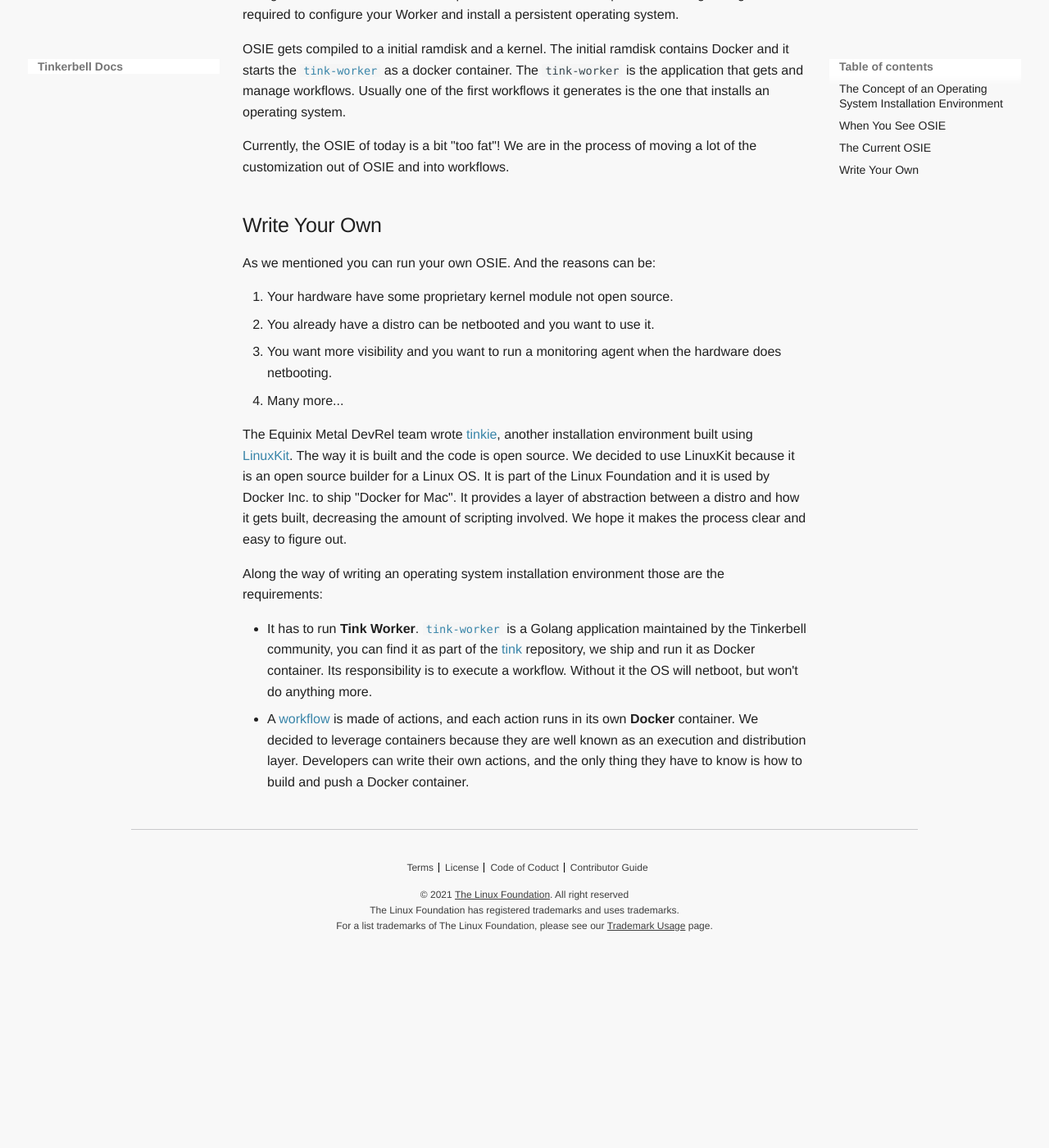
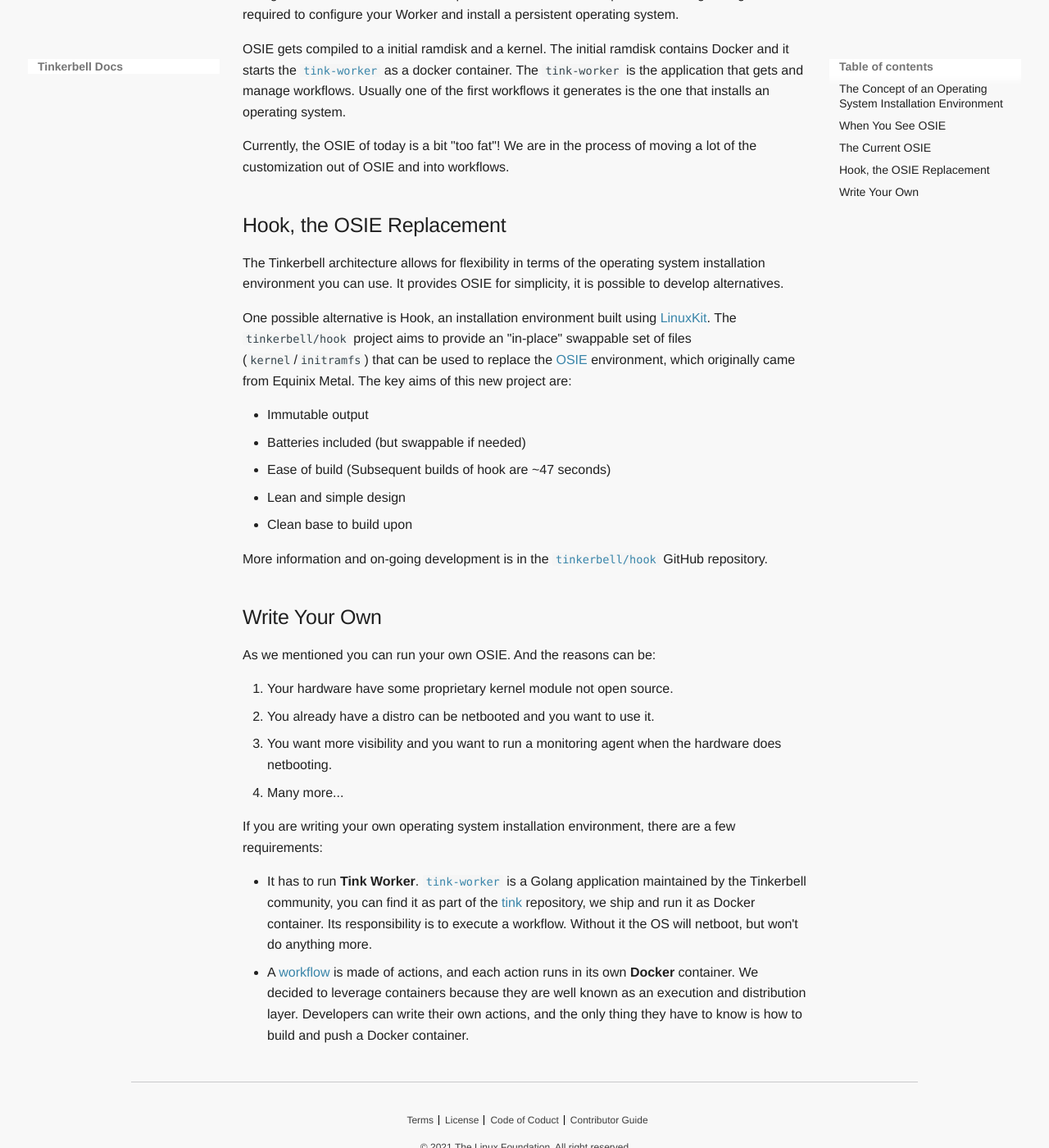
Before and after one commit to tinkerbell/tinkerbell-docs, an MkDocs documentation site: the page built from docs/services/osie.md, in a window 1280 px wide and 1400 px high, scrolled down 1502 px. Shown: the whole window at 82% size. Built offline with MkDocs 1.6.1 and Material for MkDocs 9.7.7, drawn with Linux system fonts in a browser that asks for light colours; some web fonts are replaced; before the commit the page ends 2673 px from its top, so only the background shows below that.

Commit message:
adding a bit about hook to the osie doc
Signed-off-by: DailyAlice <msarabia@equinix.com>

```diff
--- a/docs/services/osie.md
+++ b/docs/services/osie.md
@@ -33,6 +33,20 @@
 
 Currently, the OSIE of today is a bit "too fat"! We are in the process of moving a lot of the customization out of OSIE and into workflows.
 
+## Hook, the OSIE Replacement
+
+The Tinkerbell architecture allows for flexibility in terms of the operating system installation environment you can use. It provides OSIE for simplicity, it is possible to develop alternatives.
+
+One possible alternative is Hook, an installation environment built using [LinuxKit](https://github.com/linuxkit/linuxkit). The `tinkerbell/hook` project aims to provide an "in-place" swappable set of files (`kernel`/`initramfs`) that can be used to replace the [OSIE](https://github.com/tinkerbell/osie) environment, which originally came from Equinix Metal. The key aims of this new project are:
+
+- Immutable output
+- Batteries included (but swappable if needed)
+- Ease of build (Subsequent builds of hook are ~47 seconds)
+- Lean and simple design
+- Clean base to build upon
+
+More information and on-going development is in the [`tinkerbell/hook`](https://github.com/tinkerbell/hook) GitHub repository.
+
 ## Write Your Own
 
 As we mentioned you can run your own OSIE. And the reasons can be:
@@ -42,9 +56,7 @@
 3. You want more visibility and you want to run a monitoring agent when the hardware does netbooting.
 4. Many more...
 
-The Equinix Metal DevRel team wrote [tinkie](https://github.com/gianarb/tinkie), another installation environment built using [LinuxKit](https://github.com/linuxkit/linuxkit). The way it is built and the code is open source. We decided to use LinuxKit because it is an open source builder for a Linux OS. It is part of the Linux Foundation and it is used by Docker Inc. to ship "Docker for Mac". It provides a layer of abstraction between a distro and how it gets built, decreasing the amount of scripting involved. We hope it makes the process clear and easy to figure out.
-
-Along the way of writing an operating system installation environment those are the requirements:
+If you are writing your own operating system installation environment, there are a few requirements:
 
 * It has to run **Tink Worker**. [`tink-worker`](/services/tink) is a Golang application maintained by the Tinkerbell community, you can find it as part of the [tink](https://github.com/tinkerbell/tink) repository, we ship and run it as Docker container. Its responsibility is to execute a workflow. Without it the OS will netboot, but won't do anything more.
 * A [workflow](../../workflows/working-with-workflows) is made of actions, and each action runs in its own **Docker** container. We decided to leverage containers because they are well known as an execution and distribution layer. Developers can write their own actions, and the only thing they have to know is how to build and push a Docker container.
```
